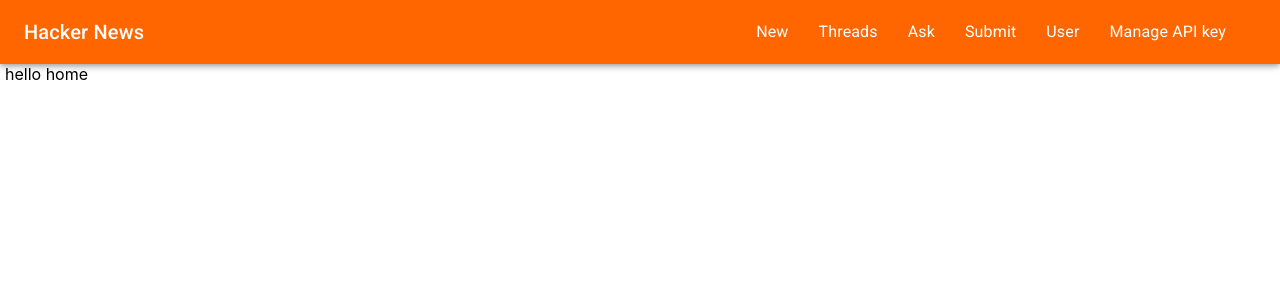
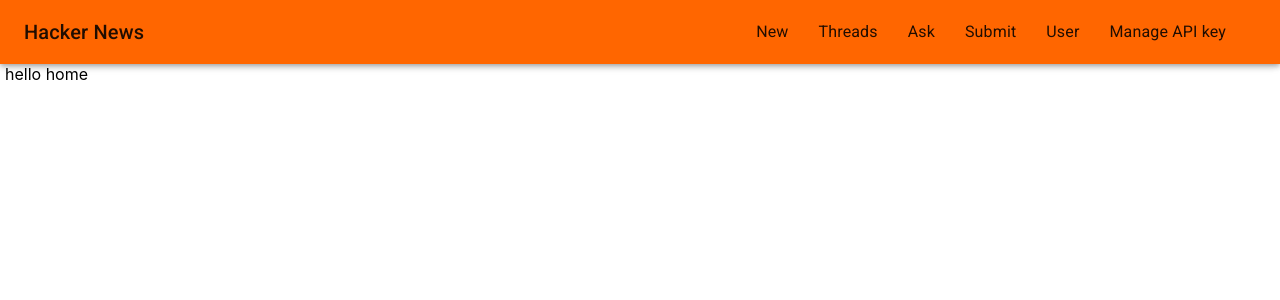
Before and after one commit to alexcatmu/hackernews-asw-react, a React (Create React App) app: page / in a window 1280 px wide. Before the commit this address led to /home. Shown: the top 300 px of the page. Built offline with nearby package versions, Linux system fonts and the light colour scheme.

Commit message:
color navbar

```diff
--- a/src/components/MyNavbar.jsx
+++ b/src/components/MyNavbar.jsx
@@ -117,24 +117,26 @@
             <>
                 <AppBar>
                     <Toolbar style={{background: "#FF6600"}}>
-                        <Typography variant="h6" style={{flexGrow: 1}} color="inherit">Hacker News</Typography>
-                        <Typography variant="subtitle1" className={classes.padding} color="inherit">
-                            <Link color="inherit" href={"/newest"}>New</Link>
+                        <Typography variant="h6" style={{flexGrow: 1}} color="textPrimary">
+                            <Link style={{textDecoration: "none"}} color="textPrimary" href={"/"}>Hacker News</Link>
                         </Typography>
                         <Typography variant="subtitle1" className={classes.padding} color="inherit">
-                            <Link color="inherit" href={`/threads/${localStorage.getItem('user_id')}`}>Threads</Link>
+                            <Link color="textPrimary" href={"/newest"}>New</Link>
                         </Typography>
                         <Typography variant="subtitle1" className={classes.padding} color="inherit">
-                            <Link color="inherit" href={"/ask"}>Ask</Link>
+                            <Link color="textPrimary" href={`/threads/${localStorage.getItem('user_id')}`}>Threads</Link>
                         </Typography>
                         <Typography variant="subtitle1" className={classes.padding} color="inherit">
-                            <Link color="inherit" href={"/submit"}>Submit</Link>
+                            <Link color="textPrimary" href={"/ask"}>Ask</Link>
                         </Typography>
                         <Typography variant="subtitle1" className={classes.padding} color="inherit">
-                            <Link color="inherit" href={"/users/" + localStorage.getItem('user_id')}>User</Link>
+                            <Link color="textPrimary" href={"/submit"}>Submit</Link>
                         </Typography>
                         <Typography variant="subtitle1" className={classes.padding} color="inherit">
-                            <Link color="inherit" href={"/login"}>Manage API key</Link>
+                            <Link color="textPrimary" href={"/users/" + localStorage.getItem('user_id')}>User</Link>
+                        </Typography>
+                        <Typography variant="subtitle1" className={classes.padding} color="inherit">
+                            <Link color="textPrimary" href={"/login"}>Manage API key</Link>
                         </Typography>
                     </Toolbar>
                 </AppBar>
--- a/src/routes.jsx
+++ b/src/routes.jsx
@@ -1,6 +1,6 @@
 import {Home} from "./components/Home";
 import Threads from "./components/Threads"
-import {Switch, Route, Redirect} from "react-router-dom";
+import {Switch, Route} from "react-router-dom";
 import React from "react";
 import {Newest} from "./components/Newest";
 import {Ask} from "./components/Ask";
@@ -22,7 +22,7 @@
         <div>
             <Switch>
                 {/* El primer que vull que m'aparegui ha d'estar al primer fill del switch*/}
-                <Route exact path="/home" component={Home}/>
+                <Route exact path="/" component={Home}/>
                 <Route exact path="/newest" component={Newest}/>
                 <Route exact path="/submitted/:id" component={Submissions}/>
                 <Route exact path="/threads/:id" component={Threads}/>
@@ -38,9 +38,6 @@
                 <Route exact path="/comments/:id" component={Comments}/>
                 {/* replies de replies */}
                 <Route exact path="/replies/:id" component={Replies}/>
-                <Route path="/">
-                    <Redirect to="/home"/>
-                </Route>
             </Switch>
         </div>
     )
```
